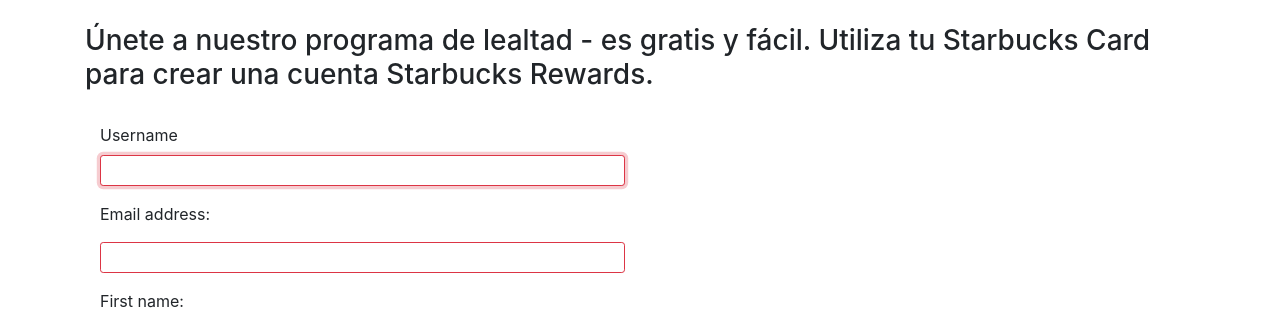
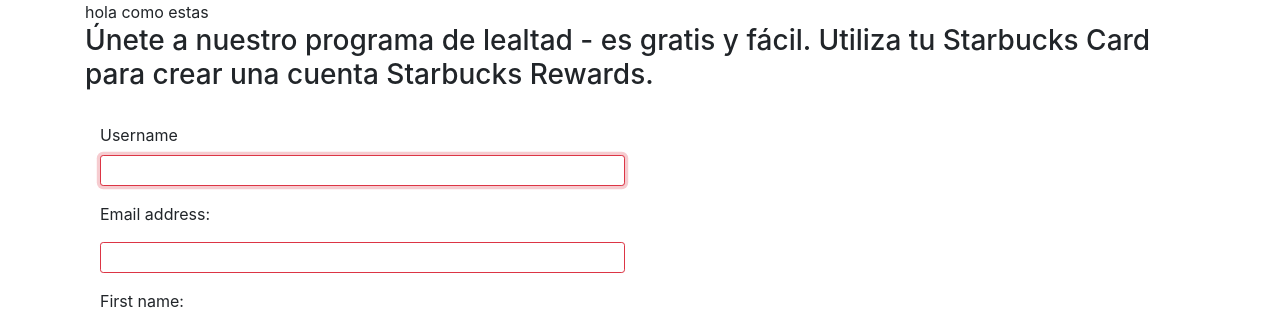
Before and after one commit to edwincqu/starbucks, a Django app: page /createuser/ in a window 1280 px wide. Shown: the part 56-368 px from the top of the page. Run offline with Django 3.2, Linux system fonts and the light colour scheme; data comes from the database, SQL or seed files in the repository; some libraries are stand-ins or nearby versions.

Commit message:
conflicto

```diff
--- a/templates/auth/user_form.html
+++ b/templates/auth/user_form.html
@@ -5,6 +5,10 @@
 {% block content %}
 
 <div class="container">
+  hola
+  como
+  estas
+
   <script type="text/javascript"src="/admin/js/actions.js"></script>
 <br>
 <h3>Únete a nuestro programa de lealtad - es gratis y fácil.
```
